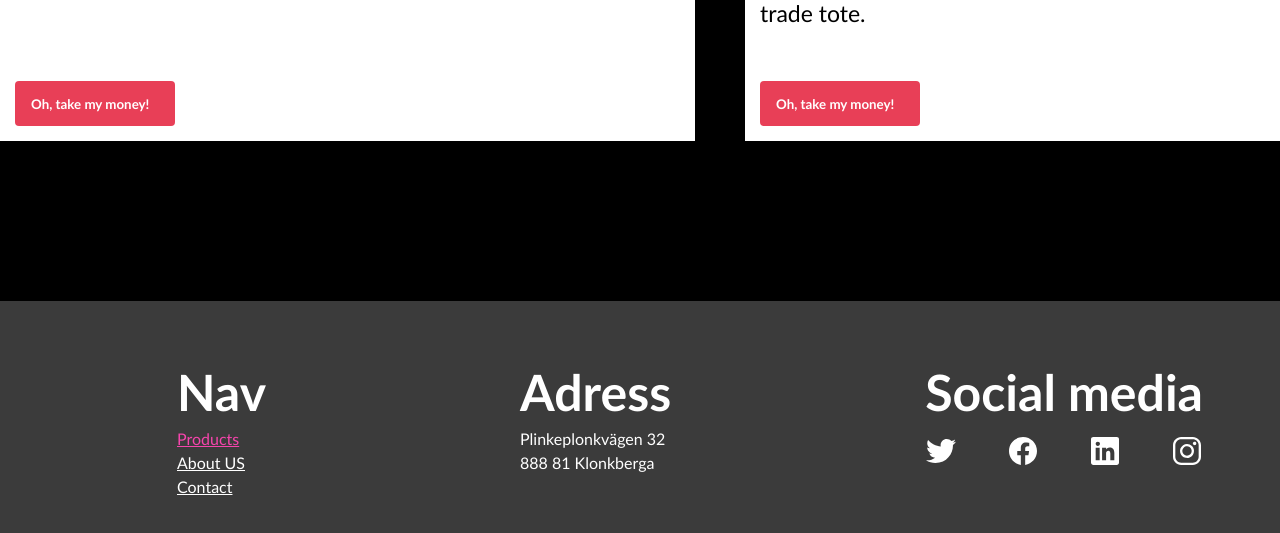
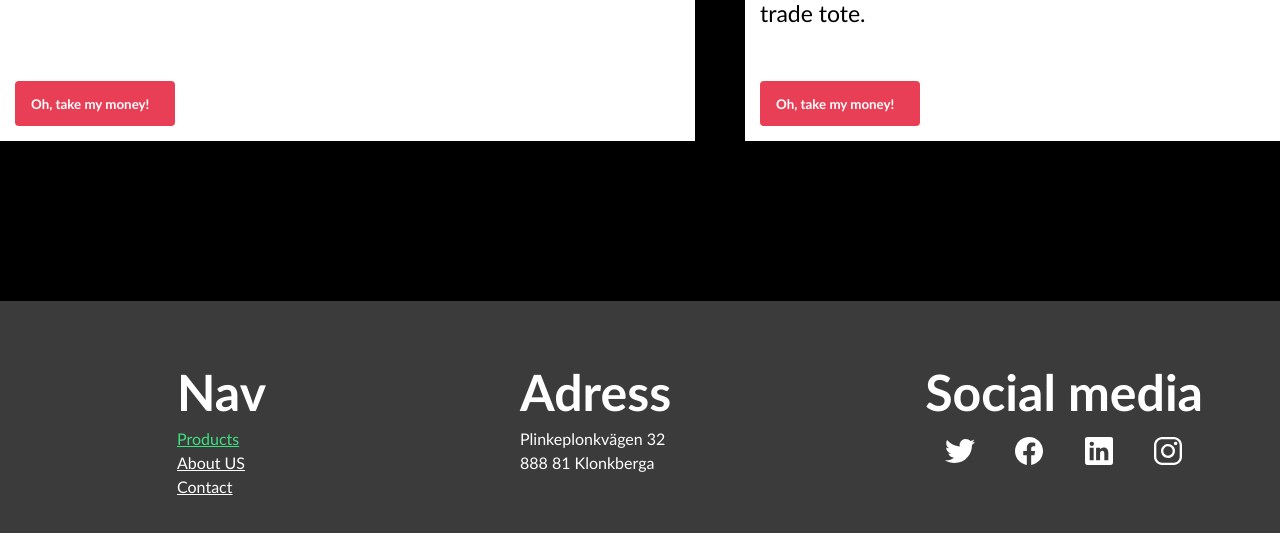
Before and after one commit to Robert-Tyborn/v.37-Poster-Shop, a plain HTML site: page index.html in a window 1280 px wide. In both pictures the pointer is over the link "Products". Shown: the part 4021-4554 px from the top of the page. Drawn offline with Linux system fonts and the light colour scheme.

Commit message:
minor work

```diff
--- a/CSS/styles.css
+++ b/CSS/styles.css
@@ -162,12 +162,12 @@ main{
 
 .social-images{
     display: flex;
-    justify-content: space-between;
+    justify-content: space-around;
 }
 
 .links{
     color: rgb(255, 255, 255);
 }
 a:hover{
-    color: rgb(245, 69, 172);
+    color:#3DE07E;
 }
```
